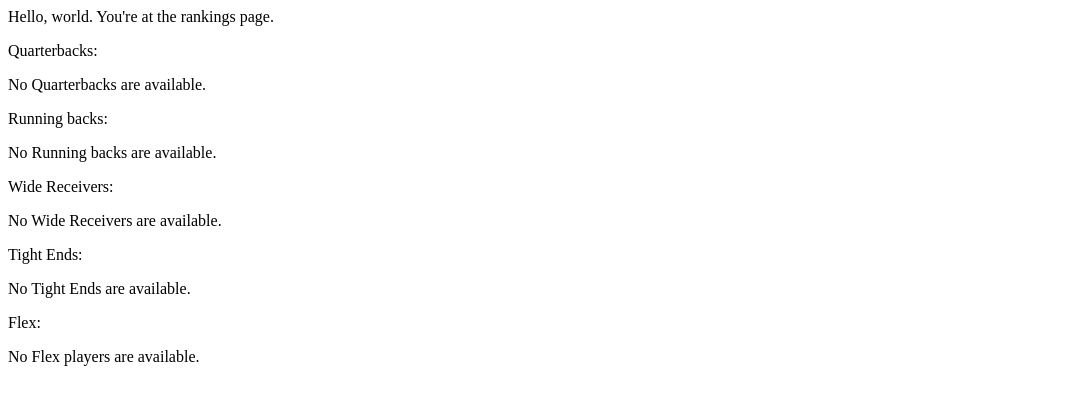
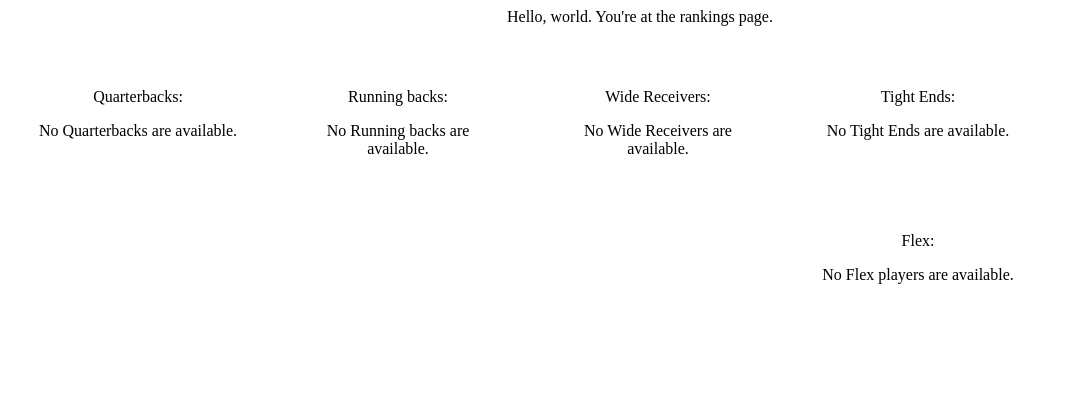
Before and after one commit to InblEric/DjangoRankings, a Python web app: template rank/templates/players/players.html in a window 1280 px wide. Shown: the top 405 px of the page, without its empty margins (0-1068 px from the left). Run offline with Jinja, Linux system fonts and the light colour scheme; the template is opened without the code that fills it, so the values that code supplies are empty.

Commit message:
made collumns with css

```diff
--- a/rank/templates/players/players.html
+++ b/rank/templates/players/players.html
@@ -1,7 +1,14 @@
-<p>
+<html>
+	<head>
+		<link type="text/css" rel="stylesheet" href="stylesheet.css"/>
+		<title>Homepage</title>
+	</head>
+	<body>
+	<p id="welcome">
 	Hello, world. You're at the rankings page.
 	</p>
 
+	<div id="QB" class="position">
 	<p> Quarterbacks:
 	{% if qbs %}
 		<ul>
@@ -13,7 +20,9 @@ Hello, world. You're at the rankings page.
 		<p>No Quarterbacks are available.</p>
 	{% endif %}
 	</p>
+	</div>
 
+	<div id="RB" class="position">
 	<p> Running backs:
 	{% if rbs %}
 		<ul>
@@ -25,7 +34,9 @@ Hello, world. You're at the rankings page.
 		<p>No Running backs are available.</p>
 	{% endif %}
 	</p>
+	</div>
 
+	<div id="WR" class="position">
 	<p> Wide Receivers:
 	{% if wrs %}
 		<ul>
@@ -37,7 +48,9 @@ Hello, world. You're at the rankings page.
 		<p>No Wide Receivers are available.</p>
 	{% endif %}
 	</p>
+	</div>
 
+	<div id="TE" class="position">
 	<p> Tight Ends:
 	{% if tes %}
 		<ul>
@@ -49,7 +62,9 @@ Hello, world. You're at the rankings page.
 		<p>No Tight Ends are available.</p>
 	{% endif %}
 	</p>
+	</div>
 
+	<div id="Flex" class="position">
 	<p> Flex:
 	{% if flex %}
 		<ul>
@@ -61,3 +76,7 @@ Hello, world. You're at the rankings page.
 		<p>No Flex players are available.</p>
 	{% endif %}
 	</p>
+	</div>
+
+	</body>
+</html>
--- /dev/null
+++ b/rank/templates/players/stylesheet.css
@@ -0,0 +1,26 @@
+#welcome{
+	text-align: center;
+}
+
+.position{
+	text-align:center;
+    float: left;
+	width: 200px;
+	margin: 30px;
+}
+
+#QB{
+
+}
+#RB{
+
+}
+#WR{
+
+}
+#TE{
+
+}
+#FLEX{
+
+}
```
Also changed, not shown: rank/templates/rank/index.html (+8 -0 lines), rank/templates/rank/stylesheet.css (added). Lines whose indentation alone changed are shown as unchanged.
